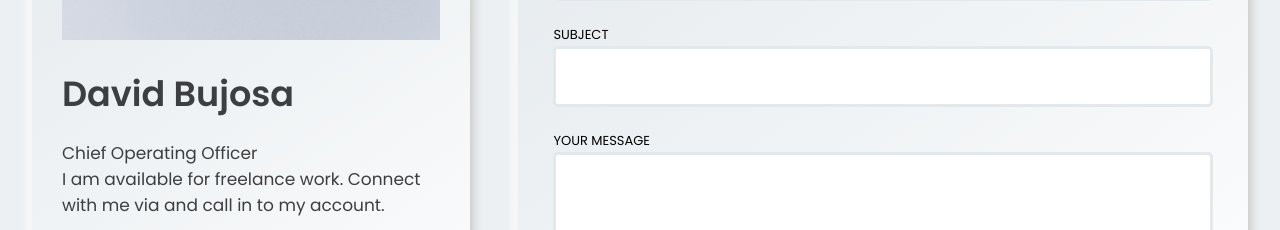
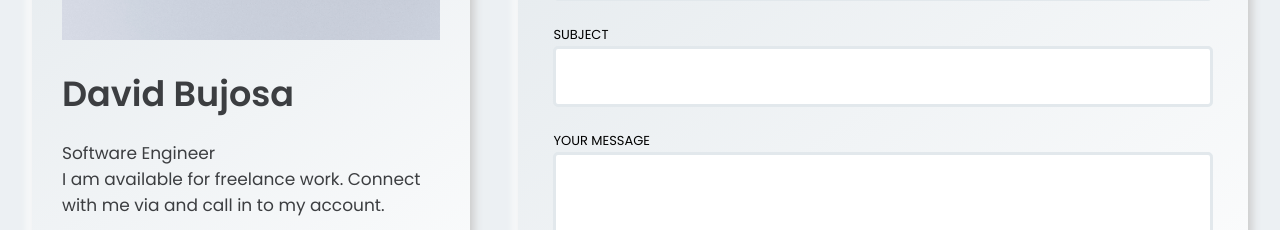
Before and after one commit to bujosa/libertas, a React (Create React App) app: page / in a window 1280 px wide. Shown: the part 6119-6349 px from the top of the page. Built offline with nearby package versions, Linux system fonts and the light colour scheme; no server answers.

Commit message:
fix: change Chief to software engineer

```diff
--- a/src/component/Contact/Contact.js
+++ b/src/component/Contact/Contact.js
@@ -40,7 +40,7 @@ const Contact = () => {
 
                 <div className="details">
                   <h1>David Bujosa</h1>
-                  <p>Chief Operating Officer</p>
+                  <p>Software Engineer</p>
                   <p>
                     I am available for freelance work. Connect with me via and
                     call in to my account.
```
